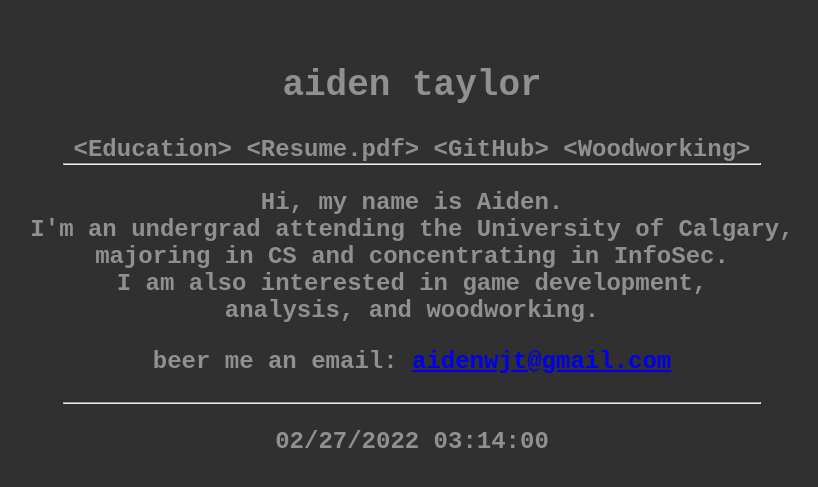
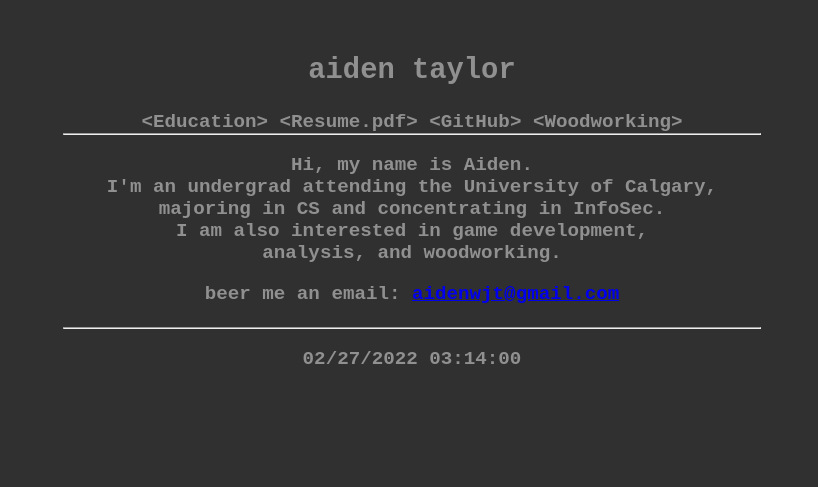
Before and after one commit to Aidenwjt/aidenwjt, a PHP site: page / in a window 1280 px wide. Shown: the top 487 px of the page, without its empty margins (228-1046 px from the left). Run offline with PHP 8.4, Linux system fonts and the light colour scheme.

Commit message:
Changing font size.

```diff
--- a/main.css
+++ b/main.css
@@ -2,7 +2,7 @@ body {
     background-color: #303030;
     color: #909090;
     font-family: 'Courier New', Courier, monospace;
-    font-size: x-large;
+    font-size: larger;
     font-weight: bolder;
     text-decoration: none;
 }
```
